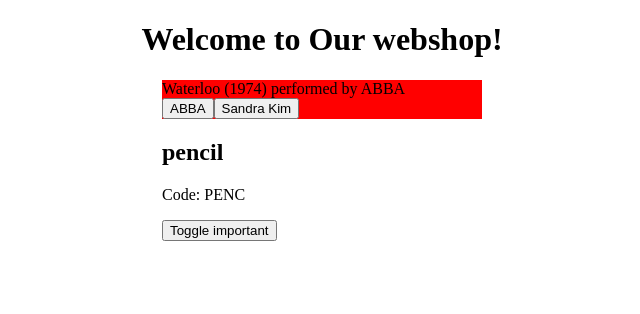
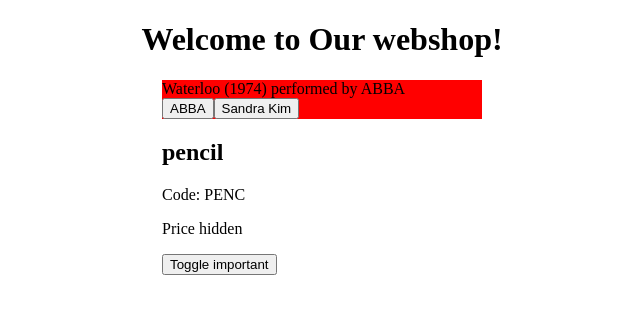
Before and after one commit to Jef-DS/angwebshop, an Angular app: page / in a window 1280 px wide. Shown: the top 314 px of the page, without its empty margins (318-958 px from the left). Built offline with nearby package versions, Linux system fonts and the light colour scheme.

Commit message:
<ng-template #hidden> added

```diff
--- a/src/app/product/product-item/product-item.component.html
+++ b/src/app/product/product-item/product-item.component.html
@@ -1,6 +1,9 @@
 <article class="product" [ngClass]="{important:isImportant}">
     <h1 class="product-name">{{name}}</h1>
     <p class="product-code"><span class="product-label">Code</span>{{code}}</p>
-    <p *ngIf="isImportant" class="product-price"><span class="product-label">Price</span>{{price}}</p>
+    <p *ngIf="isImportant else hidden" class="product-price"><span class="product-label">Price</span>{{price}}</p>
     <button (click)="toggleImportant()">Toggle important</button>
 </article>
+<ng-template #hidden>
+    <p>Price hidden</p>
+</ng-template>
```
